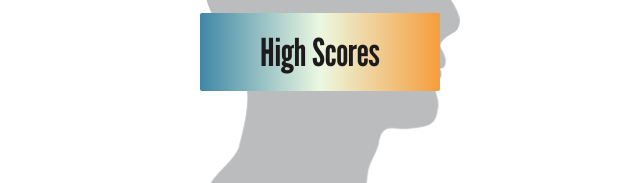
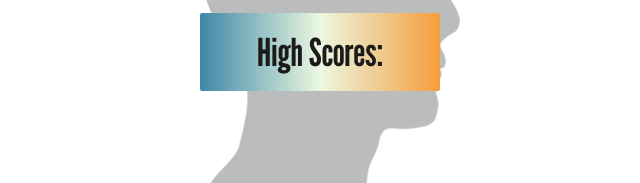
Before and after one commit to clundi01/cynthia-trivia-quiz, a plain HTML site: page index.html in a window 1280 px wide. Shown: the part 475-658 px from the top of the page, 360-1000 px from the left. Drawn offline with nearby package versions, Linux system fonts and the light colour scheme; a web font is replaced by a local one.

Commit message:
added colon

```diff
--- a/index.html
+++ b/index.html
@@ -13,7 +13,7 @@
         <div id="home" class="flex-column flex-center">
             <h1 style="color:black;font-size:80px;">Are you ready?</h1>
             <a href="/game.html" class="btn">Play</a>
-            <a href="/highscores.html" id="highscore-btn" class="btn">High Scores</a>
+            <a href="/highscores.html" id="highscore-btn" class="btn">High Scores:</a>
         </div>
     </div>
 </body>
```
